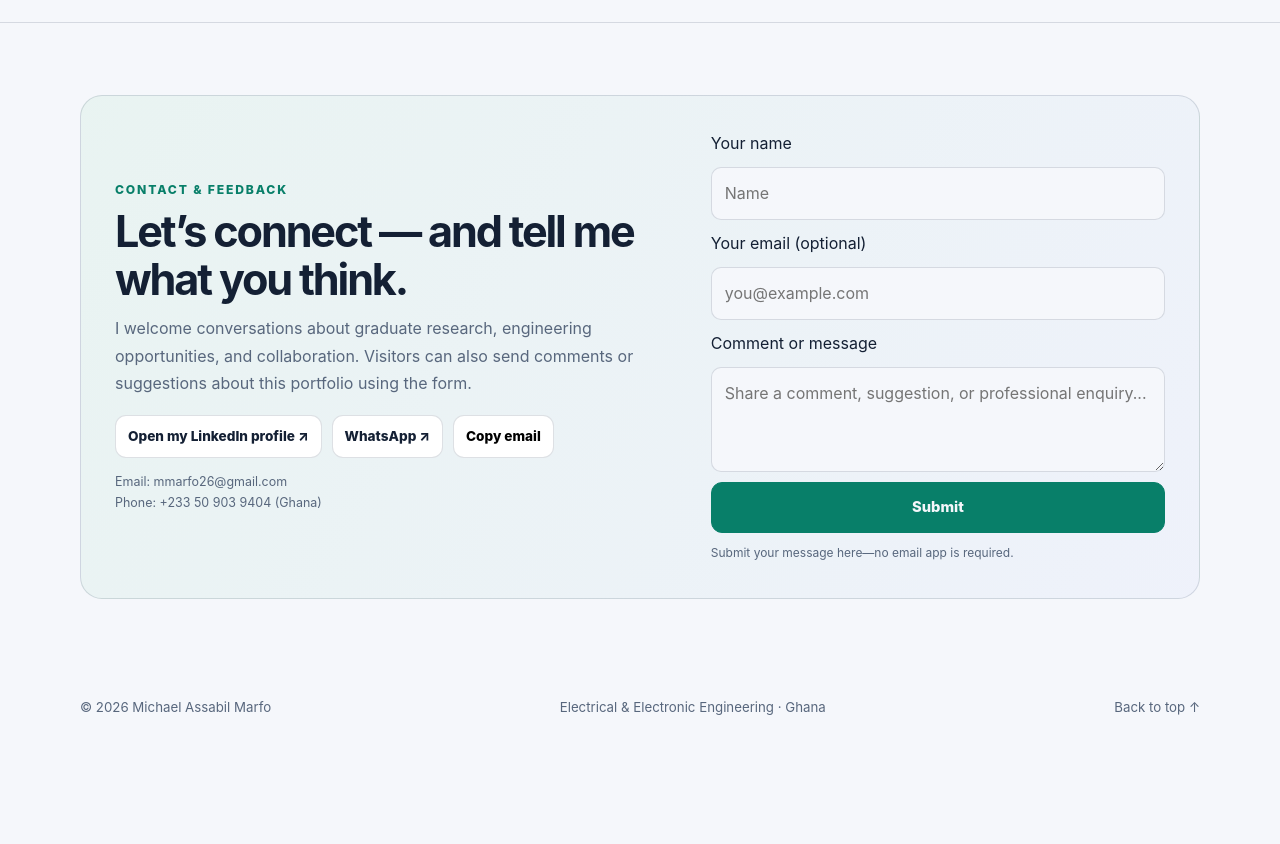
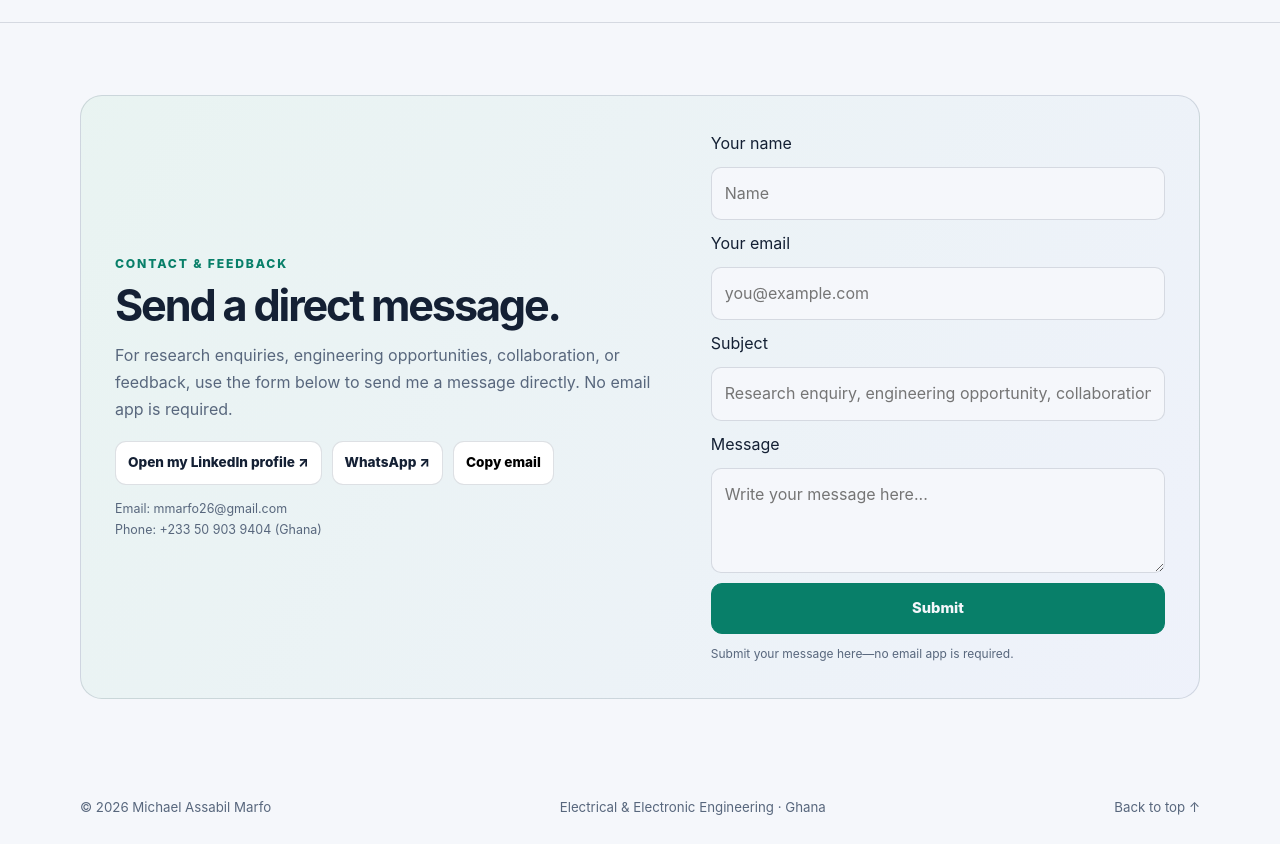
Before and after one commit to mmarfo26-debug/michael-assabil-marfo-portfolio, a plain HTML site: page index.html in a window 1280 px wide. Shown: the part 5240-6084 px from the top of the page. Before the commit the page ends 5983 px from the top, so only its background shows below. Drawn offline with Linux system fonts and the light colour scheme.

Commit message:
Professionalize direct message contact form with subject field

```diff
--- a/index.html
+++ b/index.html
@@ -105,9 +105,9 @@ section{padding:72px 0;border-top:1px solid var(--line)}.section-head{display:fl
 </div></section>
 
 <section id="contact"><div class="wrap"><div class="contact">
-<div><div class="kicker">Contact & feedback</div><h2>Let’s connect — and tell me what you think.</h2><p>I welcome conversations about graduate research, engineering opportunities, and collaboration. Visitors can also send comments or suggestions about this portfolio using the form.</p>
+<div><div class="kicker">Contact & feedback</div><h2>Send a direct message.</h2><p>For research enquiries, engineering opportunities, collaboration, or feedback, use the form below to send me a message directly. No email app is required.</p>
 <div class="socials"><a class="btn secondary" href="https://www.linkedin.com/in/michael-marfo-108043269/" target="_blank" rel="noopener noreferrer">Open my LinkedIn profile ↗</a><a class="btn secondary" href="https://wa.me/233509039404" target="_blank" rel="noopener noreferrer">WhatsApp ↗</a><button class="btn secondary" id="copyEmail" type="button">Copy email</button></div><p class="small-note" style="margin-top:13px">Email: <a class="text-link" href="mailto:mmarfo26@gmail.com">mmarfo26@gmail.com</a><br>Phone: <a class="text-link" href="tel:+233509039404">+233 50 903 9404</a> <span class="muted">(Ghana)</span></p></div>
-<form class="contact-form" id="contactForm"><label for="visitorName">Your name</label><input id="visitorName" name="name" placeholder="Name" required><label for="visitorEmail">Your email (optional)</label><input id="visitorEmail" name="email" type="email" placeholder="you@example.com"><label for="visitorMessage">Comment or message</label><textarea id="visitorMessage" name="message" placeholder="Share a comment, suggestion, or professional enquiry..." required></textarea><button class="btn primary" id="submitFeedback" type="submit">Submit</button><div class="form-hint" id="formStatus" role="status" aria-live="polite">Submit your message here—no email app is required.</div></form>
+<form class="contact-form" id="contactForm"><label for="visitorName">Your name</label><input id="visitorName" name="name" placeholder="Name" required><label for="visitorEmail">Your email</label><input id="visitorEmail" name="email" type="email" placeholder="you@example.com" required><label for="visitorSubject">Subject</label><input id="visitorSubject" name="subject" placeholder="Research enquiry, engineering opportunity, collaboration..." required><label for="visitorMessage">Message</label><textarea id="visitorMessage" name="message" placeholder="Write your message here..." required></textarea><button class="btn primary" id="submitFeedback" type="submit">Submit</button><div class="form-hint" id="formStatus" role="status" aria-live="polite">Submit your message here—no email app is required.</div></form>
 </div></div></section>
 </main>
 <footer><div class="wrap footer-row"><span>© <span id="year"></span> Michael Assabil Marfo</span><span>Electrical & Electronic Engineering · Ghana</span><a class="text-link" href="#home">Back to top ↑</a></div></footer>
@@ -126,7 +126,7 @@ themeBtn.addEventListener('click',()=>{let next=document.documentElement.dataset
 document.querySelectorAll('.focus-toggle').forEach(btn=>btn.addEventListener('click',()=>{let detail=btn.nextElementSibling;let open=detail.classList.toggle('open');btn.setAttribute('aria-expanded',String(open));btn.textContent=open?'Hide questions −':'Explore questions +'}));
 $('#projectToggle').addEventListener('click',()=>{let detail=$('#projectDetails');let open=detail.classList.toggle('open');$('#projectToggle').setAttribute('aria-expanded',String(open));$('#projectToggle').textContent=open?'Show less −':'More about the project +'});
 $('#copyEmail').addEventListener('click',async()=>{try{await navigator.clipboard.writeText('mmarfo26@gmail.com');notify('Email address copied')}catch(e){window.location.href='mailto:mmarfo26@gmail.com';notify('Opening your email app')}});
-$('#contactForm').addEventListener('submit',async e=>{e.preventDefault();const form=$('#contactForm'),button=$('#submitFeedback'),status=$('#formStatus');const name=$('#visitorName').value.trim(),email=$('#visitorEmail').value.trim(),message=$('#visitorMessage').value.trim();if(!name||!message)return;button.disabled=true;button.textContent='Submitting…';status.textContent='Sending your message…';try{const response=await fetch('https://formsubmit.co/ajax/mmarfo26@gmail.com',{method:'POST',headers:{'Content-Type':'application/json','Accept':'application/json'},body:JSON.stringify({name,email,message,_subject:'Portfolio feedback / enquiry from '+name})});const result=await response.json();if(response.ok&&result.success){form.reset();status.textContent='Thank you! Your message has been submitted successfully.';notify('Message submitted successfully')}else throw new Error(result.message||'Submission failed')}catch(error){status.textContent='Sorry, your message could not be sent right now. Please try again or email me directly at mmarfo26@gmail.com.';notify('Message could not be sent')}finally{button.disabled=false;button.textContent='Submit';}});
+$('#contactForm').addEventListener('submit',async e=>{e.preventDefault();const form=$('#contactForm'),button=$('#submitFeedback'),status=$('#formStatus');const name=$('#visitorName').value.trim(),email=$('#visitorEmail').value.trim(),subject=$('#visitorSubject').value.trim(),message=$('#visitorMessage').value.trim();if(!name||!email||!subject||!message)return;button.disabled=true;button.textContent='Submitting…';status.textContent='Sending your message…';try{const response=await fetch('https://formsubmit.co/ajax/mmarfo26@gmail.com',{method:'POST',headers:{'Content-Type':'application/json','Accept':'application/json'},body:JSON.stringify({name,email,subject,message,_subject:subject+' — from '+name})});const result=await response.json();if(response.ok&&result.success){form.reset();status.textContent='Thank you! Your message has been submitted successfully.';notify('Message submitted successfully')}else throw new Error(result.message||'Submission failed')}catch(error){status.textContent='Sorry, your message could not be sent right now. Please try again or email me directly at mmarfo26@gmail.com.';notify('Message could not be sent')}finally{button.disabled=false;button.textContent='Submit';}});
 $('#year').textContent=new Date().getFullYear();
 </script>
 </body></html>
```
